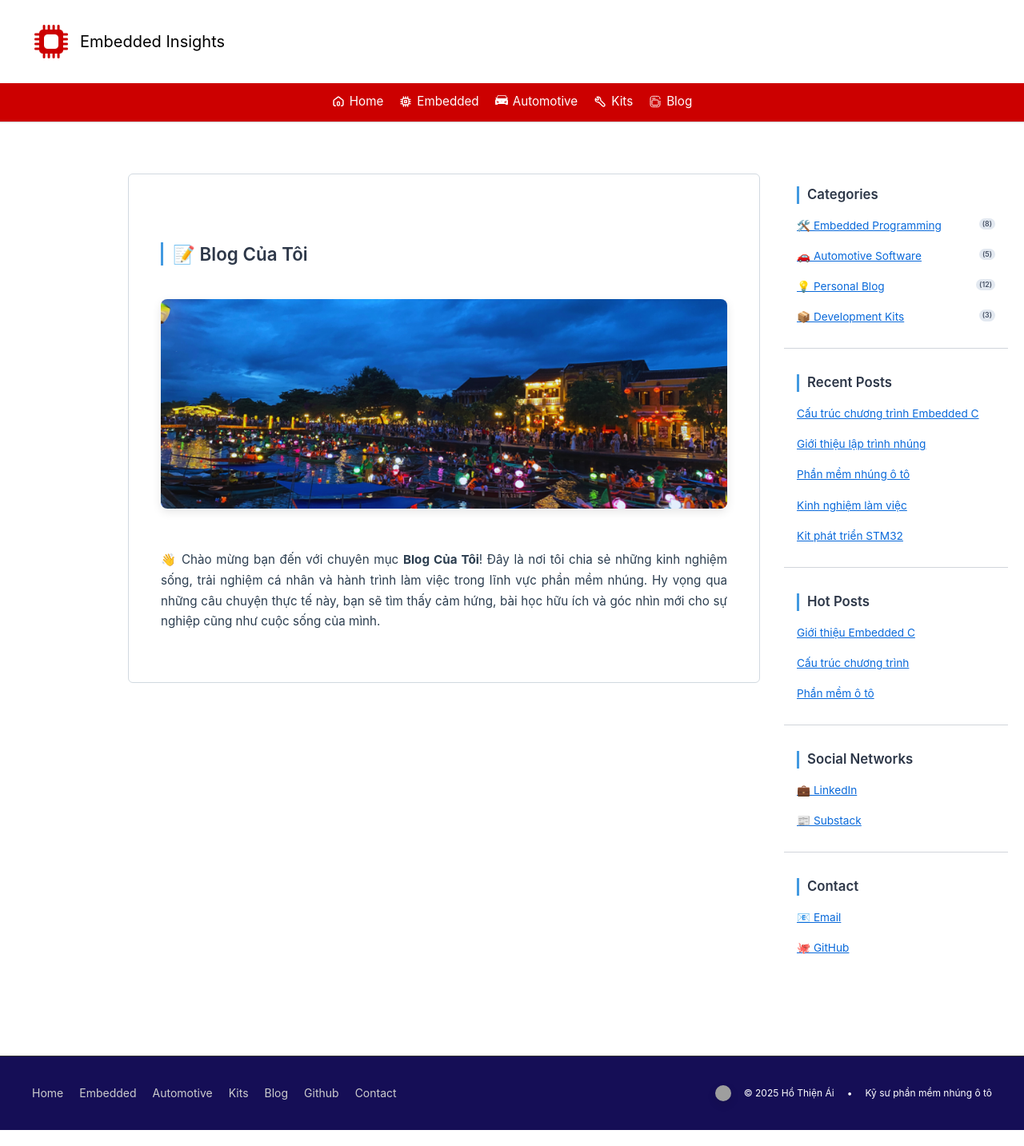
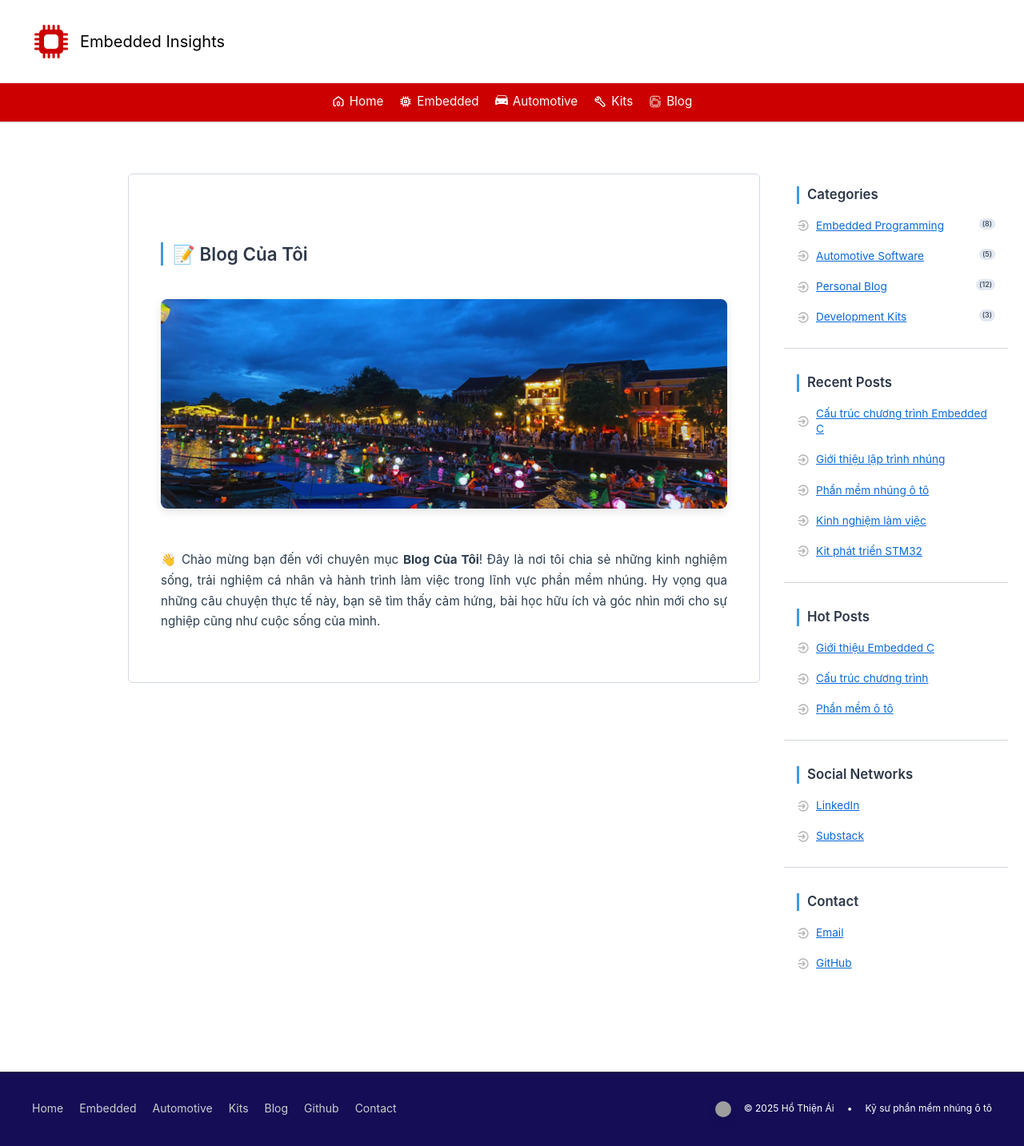
Before and after one commit to ai-ho/ai-ho.github.io, a Jekyll site: the page built from blog/index.md, in a window 1280 px wide. Shown: the whole page at 80% size. Built offline with Jekyll 4.4.1, drawn with Linux system fonts in a browser that asks for light colours; some web fonts are replaced; grey boxes are pictures that could not be loaded.

Commit message:
Update sidebar

```diff
--- a/_layouts/default.html
+++ b/_layouts/default.html
@@ -111,14 +111,36 @@
             border-bottom: 1px solid transparent;
             transition: all 0.2s ease;
             font-size: 0.95em;
+            position: relative;
+            padding-left: 24px;
+        }
+
+        .sidebar-section a::before {
+            content: '';
+            position: absolute;
+            left: 0;
+            top: 50%;
+            transform: translateY(-50%);
+            width: 16px;
+            height: 16px;
+            background-image: url('/assets/icons/arrow-list.svg');
+            background-size: contain;
+            background-repeat: no-repeat;
+            background-position: center;
+            filter: brightness(0) saturate(100%) invert(70%);
+            transition: filter 0.2s ease;
         }
 
         .sidebar-section a:hover {
             color: #0550ae;
             background-color: #f7fafc;
-            padding-left: 8px;
+            padding-left: 32px;
             border-bottom: 1px solid #e2e8f0;
             text-decoration: underline;
+        }
+
+        .sidebar-section a:hover::before {
+            filter: brightness(0) saturate(100%) invert(50%);
         }
 
         /* Post count styling */
@@ -1000,10 +1022,10 @@
             <div class="sidebar-section">
                 <h3>Categories</h3>
                 <ul>
-                    <li><a href="/embedded/">🛠️ Embedded Programming <span class="post-count">(8)</span></a></li>
-                    <li><a href="/automotive/">🚗 Automotive Software <span class="post-count">(5)</span></a></li>
-                    <li><a href="/blog/">💡 Personal Blog <span class="post-count">(12)</span></a></li>
-                    <li><a href="/kits/">📦 Development Kits <span class="post-count">(3)</span></a></li>
+                    <li><a href="/embedded/">Embedded Programming <span class="post-count">(8)</span></a></li>
+                    <li><a href="/automotive/">Automotive Software <span class="post-count">(5)</span></a></li>
+                    <li><a href="/blog/">Personal Blog <span class="post-count">(12)</span></a></li>
+                    <li><a href="/kits/">Development Kits <span class="post-count">(3)</span></a></li>
                 </ul>
             </div>
 
@@ -1030,16 +1052,16 @@
             <div class="sidebar-section">
                 <h3>Social Networks</h3>
                 <ul>
-                    <li><a href="https://www.linkedin.com/in/thien-ai-ho" target="_blank">💼 LinkedIn</a></li>
-                    <li><a href="https://substack.com/@thienaiho" target="_blank">📰 Substack</a></li>
+                    <li><a href="https://www.linkedin.com/in/thien-ai-ho" target="_blank">LinkedIn</a></li>
+                    <li><a href="https://substack.com/@thienaiho" target="_blank">Substack</a></li>
                 </ul>
             </div>
 
             <div class="sidebar-section">
                 <h3>Contact</h3>
                 <ul>
-                    <li><a href="mailto:thienaiho95@gmail.com">📧 Email</a></li>
-                    <li><a href="https://github.com/ai-ho">🐙 GitHub</a></li>
+                    <li><a href="mailto:thienaiho95@gmail.com">Email</a></li>
+                    <li><a href="https://github.com/ai-ho">GitHub</a></li>
                 </ul>
             </div>
         </aside>
```
Also changed, not shown: assets/icons/arrow-list.svg (added).
